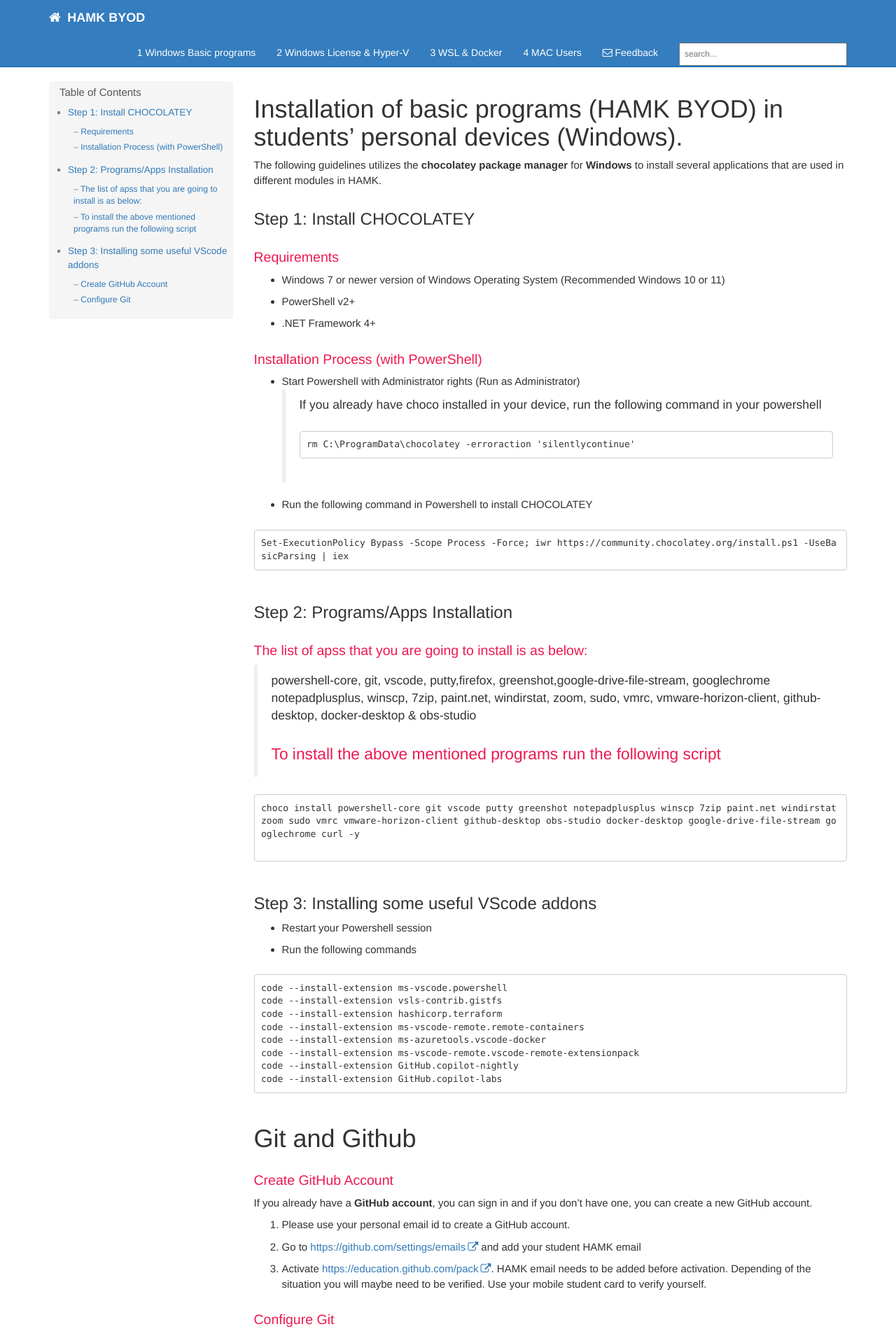
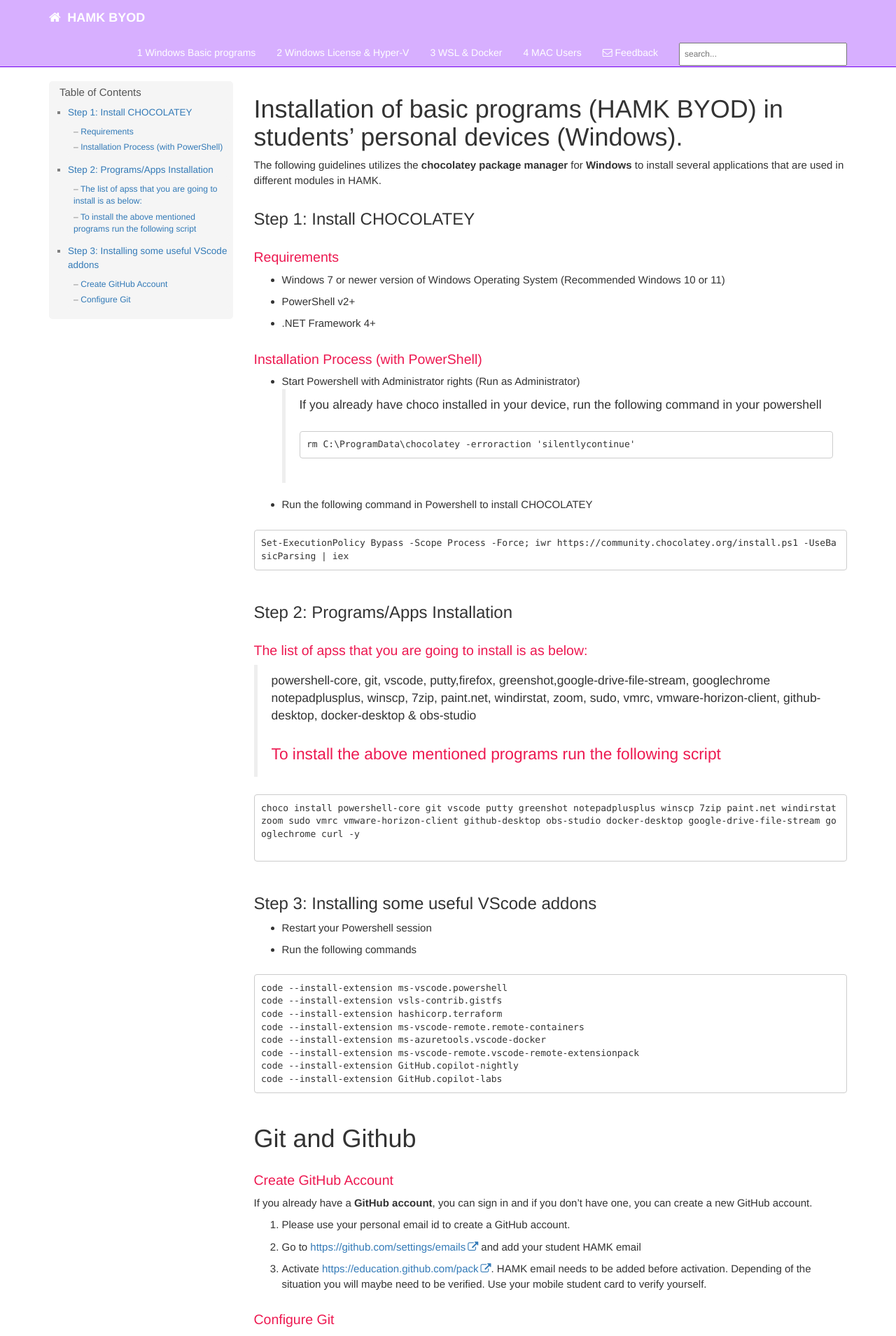
Before and after one commit to tkohonen/tkohonen.github.io, a Jekyll site: the page built from index.md, in a window 1280 px wide. Shown: the top 1909 px of the page at 70% size. Built offline with Jekyll 4.4.1, drawn with Linux system fonts in a browser that asks for light colours; our own code applies the rules of GitHub Pages for plain Markdown files; comment, search, counter and statistics services are not loaded.

Commit message:
Updated css2

```diff
--- a/css/theme-blue.css
+++ b/css/theme-blue.css
@@ -38,8 +38,8 @@ a[data-toggle="tooltip"] {
 }
 
 .navbar-inverse {
-    background-color: #347DBE;
-    border-color: #015CAE;
+    background-color: #D7AFFF;
+    border-color: #7300F0;
 }
 .navbar-inverse .navbar-nav>li>a, .navbar-inverse .navbar-brand {
     color: white;
```
